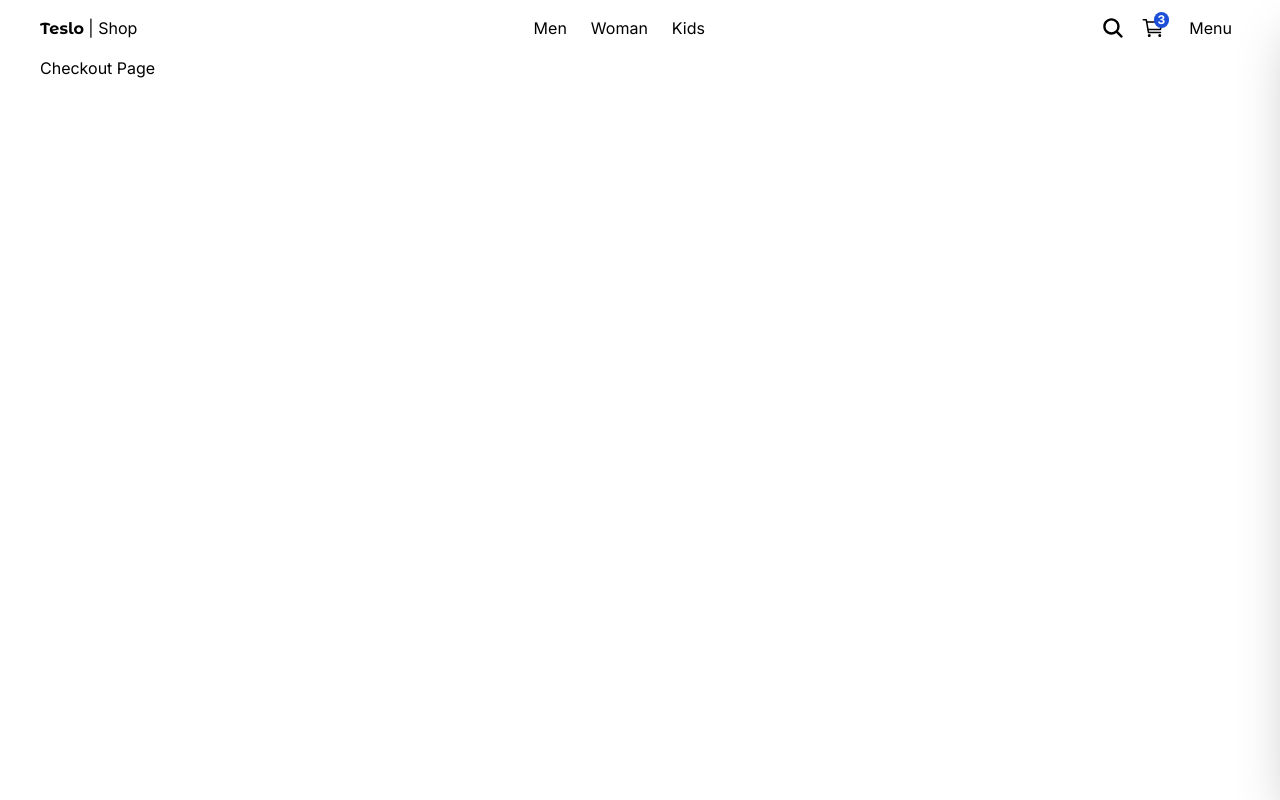
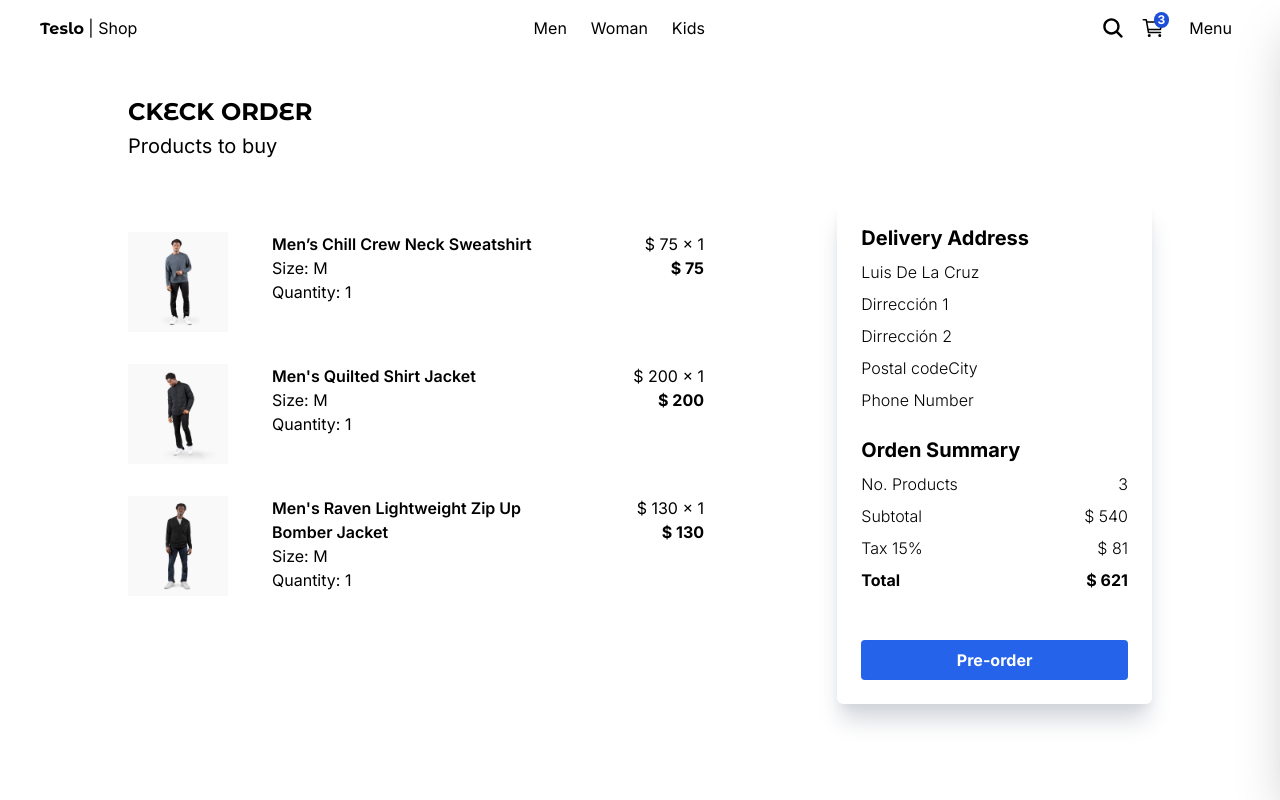
Before and after one commit to ldelacruzg/next-teslo-shop, a Next.js app: page /checkout in a window 1280 px wide. Built offline with nearby package versions, Linux system fonts and the light colour scheme.

Commit message:
feat: add check order page

```diff
--- a/src/app/(shop)/cart/page.tsx
+++ b/src/app/(shop)/cart/page.tsx
@@ -1,6 +1,5 @@
-import { CartItem, Title } from "@/components";
+import { CartItem, OrderSummary, Title } from "@/components";
 import { initialData } from "@/seed/seed";
-import Link from "next/link";
 
 const products = initialData.products.slice(0, 3)
 
@@ -18,31 +17,7 @@ export default function CartPage() {
             }
           </div>
           <hr className="my-4 bg-gray-600 lg:hidden" />
-          <div className="flex flex-col gap-3 rounded-md lg:shadow-gray-300 lg:shadow-xl lg:p-6 lg:h-min">
-            <span className="font-bold text-xl">Orden Summary</span>
-            <div className="flex justify-between font-light">
-              <span>No. Products</span>
-              <span>3</span>
-            </div>
-            <div className="flex justify-between font-light">
-              <span>Subtotal</span>
-              <span>$ 540</span>
-            </div>
-            <div className="flex justify-between font-light">
-              <span>Tax 15%</span>
-              <span>$ 81</span>
-            </div>
-            <div className="flex justify-between font-bold">
-              <span>Total</span>
-              <span>$ 621</span>
-            </div>
-            <Link
-              href={'/checkout/address'}
-              type="button"
-              className="bg-blue-600 text-white text-center font-bold py-2 rounded mt-6">
-              Checkout
-            </Link>
-          </div>
+          <OrderSummary link={{ title: 'Checkout', href: '/checkout/address' }} />
         </div>
       </div>
     </div>
--- a/src/app/(shop)/checkout/page.tsx
+++ b/src/app/(shop)/checkout/page.tsx
@@ -1,5 +1,27 @@
+import { CartStaticItem, DeliveryAddress, OrderSummary, Title } from "@/components";
+import { initialData } from "@/seed/seed";
+
+const products = initialData.products.slice(0, 3)
+
 export default function CheckoutPage() {
   return (
-    <div>Checkout Page</div>
+    <div className="flex flex-col justify-center items-center">
+      <div className="flex flex-col w-full sm:w-[640px] lg:w-[1024px]">
+        <Title title="CKECK ORDER" subtitle="Products to buy" />
+        <div className="grid grid-cols-1 lg:grid-cols-3 gap-10 mb-10">
+          <div className="flex flex-col gap-8 lg:col-span-2 lg:pt-8">
+            {
+              products.map(product => (
+                <CartStaticItem key={product.slug} product={product} />
+              ))
+            }
+          </div>
+          <hr className="my-4 bg-gray-600 lg:hidden" />
+          <OrderSummary link={{ title: "Pre-order", href: "/orders/abc" }}>
+            <DeliveryAddress />
+          </OrderSummary>
+        </div>
+      </div>
+    </div>
   );
 }
--- /dev/null
+++ b/src/components/cart/cart-item/CartStaticItem.tsx
@@ -0,0 +1,25 @@
+import Image from "next/image"
+import { Product } from "@/interfaces"
+
+interface Props {
+  product: Product;
+}
+
+export const CartStaticItem = ({ product }: Props) => {
+  return (
+    <article key={product.slug} className="grid grid-cols-4 gap-2 sm:gap-0 lg:max-w-xl">
+      <div className="flex items-center justify-start">
+        <Image priority src={`/products/${product.images[0]}`} alt={"product..."} width={100} height={100} />
+      </div>
+      <div className="flex flex-col col-span-2">
+        <span className="font-semibold">{product.title}</span>
+        <span>Size: M</span>
+        <span>Quantity: 1</span>
+      </div>
+      <div className="flex flex-col items-end">
+        <span>$ {product.price} x 1</span>
+        <span className="font-bold">$ {product.price * 1}</span>
+      </div>
+    </article>
+  )
+}
--- /dev/null
+++ b/src/components/cart/order-summary/DeliveryAddress.tsx
@@ -0,0 +1,17 @@
+export const DeliveryAddress = () => {
+  return (
+    <section className="flex flex-col gap-2 font-light">
+      <h3 className="font-bold text-xl">Delivery Address</h3>
+      <div className="flex flex-col justify-between gap-2">
+        <p>Luis De La Cruz</p>
+        <p>Dirrección 1</p>
+        <p>Dirrección 2</p>
+        <div className="flex">
+          <p>Postal code</p>
+          <p>City</p>
+        </div>
+        <p>Phone Number</p>
+      </div>
+    </section>
+  )
+}
--- /dev/null
+++ b/src/components/cart/order-summary/OrderSummary.tsx
@@ -0,0 +1,43 @@
+import Link from "next/link"
+
+interface Props {
+  children?: React.ReactNode;
+  link: {
+    title: string;
+    href: string;
+  }
+}
+
+export const OrderSummary = ({ children, link }: Props) => {
+  return (
+    <div className="flex flex-col gap-6 rounded-md lg:shadow-gray-300 lg:shadow-xl lg:p-6 lg:h-min">
+      {children}
+      <section className="flex flex-col font-light gap-2">
+        <h3 className="font-bold text-xl">Orden Summary</h3>
+        <div className="flex justify-between">
+          <p>No. Products</p>
+          <p>3</p>
+        </div>
+        <div className="flex justify-between">
+          <p>Subtotal</p>
+          <p>$ 540</p>
+        </div>
+        <div className="flex justify-between">
+          <p>Tax 15%</p>
+          <p>$ 81</p>
+        </div>
+        <div className="flex justify-between font-bold">
+          <p>Total</p>
+          <p>$ 621</p>
+        </div>
+      </section>
+
+      <Link
+        href={link.href}
+        type="button"
+        className="bg-blue-600 text-white text-center font-bold py-2 rounded mt-6">
+        {link.title}
+      </Link>
+    </div>
+  )
+}
--- a/src/components/index.ts
+++ b/src/components/index.ts
@@ -11,3 +11,6 @@ export { ProductSlideshow } from './product/slideshow/ProductSlideshow'
 export { ProductMobileSlideshow } from './product/slideshow/ProductMobileSlideshow'
 export { QuantitySelector as QuantityListSelector } from './cart/quantity-selector/QuantitySelector'
 export { CartItem } from './cart/cart-item/CartItem'
+export { CartStaticItem } from './cart/cart-item/CartStaticItem'
+export { OrderSummary } from './cart/order-summary/OrderSummary'
+export { DeliveryAddress } from './cart/order-summary/DeliveryAddress'
```
